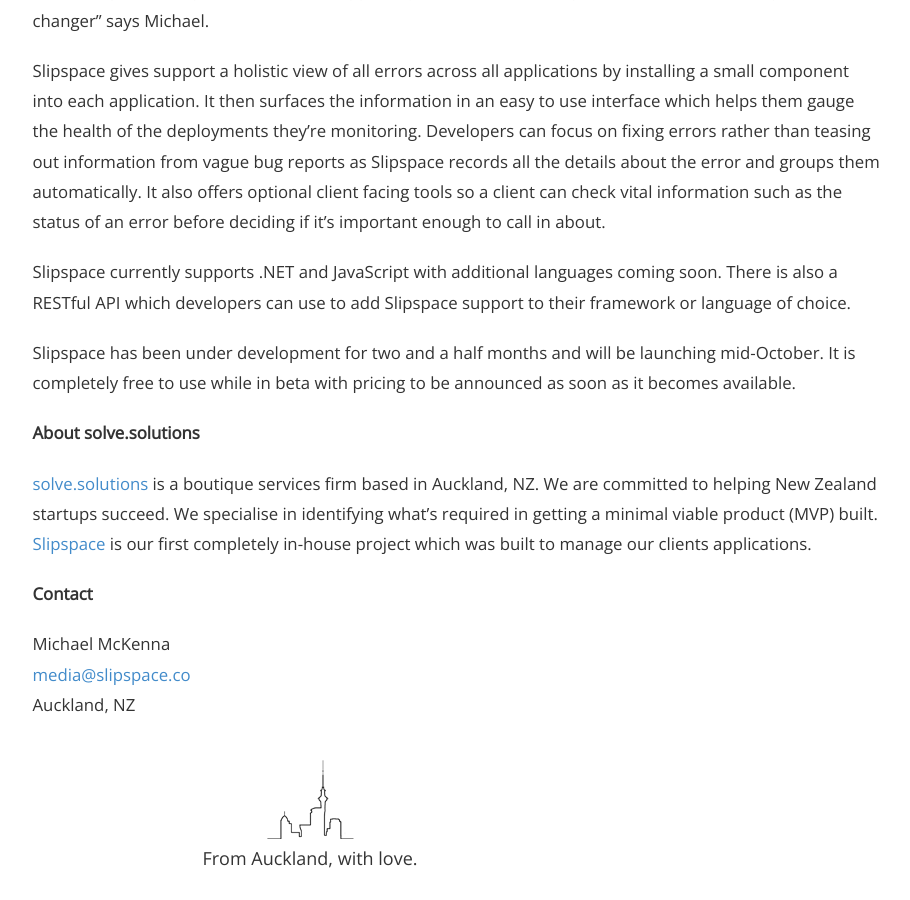
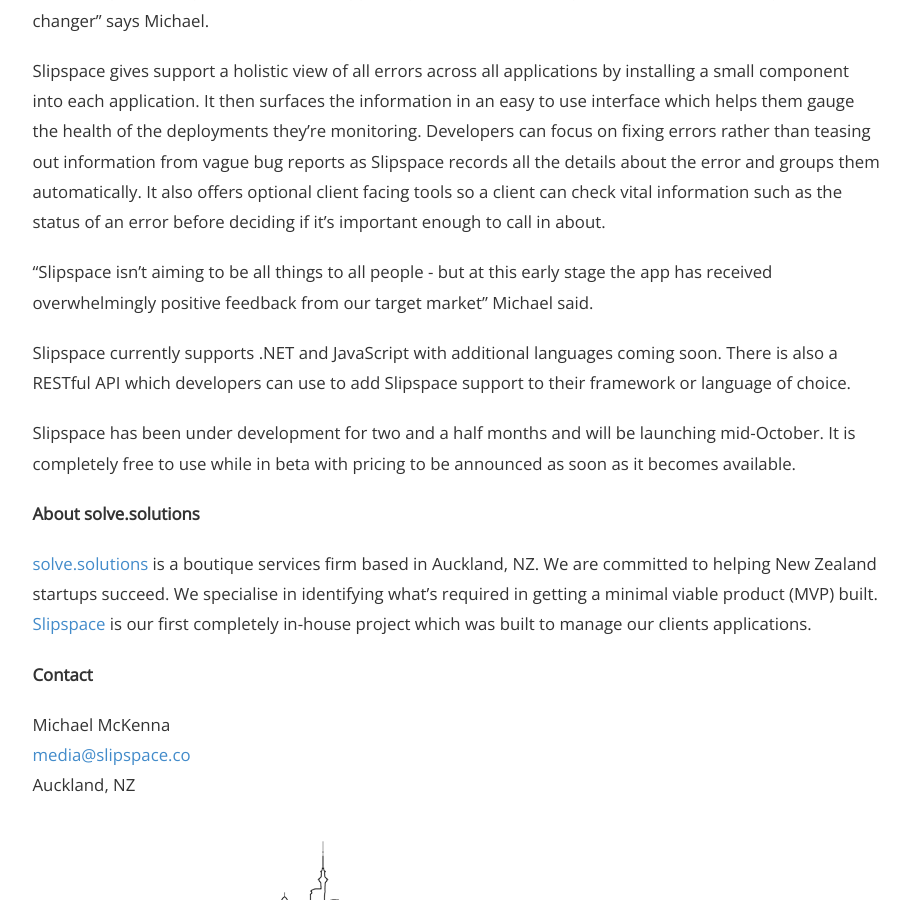
Before and after one commit to kylepearson13/slipspace.github.io, a Jekyll site: the page built from _press/2014-08-01-get-ready-for-slipspace.md, in a window 1280 px wide and 900 px high, scrolled down 781 px. Shown: the whole window, without its empty margins (330-1240 px from the left). Built offline with Jekyll 4.4.1, drawn with Linux system fonts in a browser that asks for light colours; before the commit the page ends 1660 px from its top, so only the background shows below that.

Commit message:
minor updates

```diff
--- a/_press/2014-08-01-get-ready-for-slipspace.md
+++ b/_press/2014-08-01-get-ready-for-slipspace.md
@@ -22,6 +22,8 @@
 
 Slipspace gives support a holistic view of all errors across all applications by installing a small component into each application. It then surfaces the information in an easy to use interface which helps them gauge the health of the deployments they're monitoring. Developers can focus on fixing errors rather than teasing out information from vague bug reports as Slipspace records all the details about the error and groups them automatically. It also offers optional client facing tools so a client can check vital information such as the status of an error before deciding if it's important enough to call in about.
 
+"Slipspace isn't aiming to be all things to all people - but at this early stage the app has received overwhelmingly positive feedback from our target market" Michael said.
+
 Slipspace currently supports .NET and JavaScript with additional languages coming soon. There is also a RESTful API which developers can use to add Slipspace support to their framework or language of choice.
 
 Slipspace has been under development for two and a half months and will be launching mid-October. It is completely free to use while in beta with pricing to be announced as soon as it becomes available.
```
